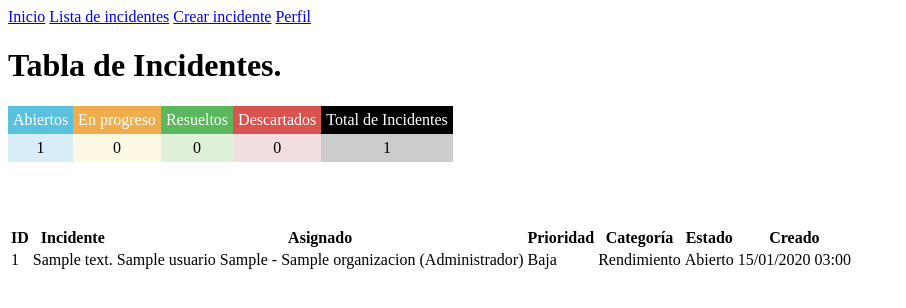
After one commit to amadorssa/incidentia, a Django app: a page that uses incidents/templates/overview.html in a window 1280 px wide. The commit adds this page. Shown: the top 308 px of the page, without its empty margins (0-906 px from the left). Run offline with Django 4.2, Linux system fonts and the light colour scheme; a user stored in the database is signed in; tables that the repository leaves empty hold one stand-in row (values such as "Sample post"); some libraries are stand-ins or nearby versions.

```diff
--- a/cuentas/templates/change_pass.html
+++ b/cuentas/templates/change_pass.html
@@ -7,6 +7,7 @@
     <meta name="viewport" content="width=device-width, initial-scale=1.0">
 </head>
 
+<body>
 <h1>Cambiar Contraseña</h1>
     <div style="text-align: center;">
         {% if usuario.foto_perfil %}
@@ -22,5 +23,8 @@
         {{ formulario.as_p }}
 
         <button type="submit" name="action" value="save">Cambiar Contraseña</button>
+        <!-- Boton para cancelar y regresarse al perfil del usuario -->
+        <button type="button" onclick="location.href='{% url 'accounts:profile' slug=slug %}'">Cancelar</button>
     </form>
+</body>
 </html>
--- a/cuentas/templates/edit_profile.html
+++ b/cuentas/templates/edit_profile.html
@@ -55,7 +55,7 @@
     <!-- Contenedor para los botones -->
     <div style="display: flex; justify-content: space-between; margin-top: 20px;">
         <button type="submit" style="padding: 10px; background-color: lightgray;">Actualizar Perfil</button>
-        <a href="{% url 'sign_out' %}" class="btn" style="padding: 10px; background-color: red; color: white; text-decoration: none;">Cerrar Sesión</a>
+        <a href="{% url 'accounts:sign_out' %}" class="btn" style="padding: 10px; background-color: red; color: white; text-decoration: none;">Cerrar Sesión</a>
     </div>
   </form>
 {% endblock %}
--- a/cuentas/urls.py
+++ b/cuentas/urls.py
@@ -3,13 +3,14 @@ from django.conf import settings
 from django.conf.urls.static import static
 from .views import sign_up, sign_in, profile, sign_out, edit_profile, change_pass
 
+app_name = "accounts"
 urlpatterns = [
     path('signup/', sign_up, name='sign_up'),
     path('login/', sign_in, name='sign_in'),
-    path('profile/', profile, name='profile'),
+    path('<slug:slug>/profile/', profile, name='profile'),
     path('logout/', sign_out, name='sign_out'),
-    path('edit_profile/', edit_profile, name='edit_profile'),
-    path('change_pass/', change_pass, name='change_pass')
+    path('<slug:slug>/edit_profile/', edit_profile, name='edit_profile'),
+    path('<slug:slug>/change_pass/', change_pass, name='change_pass')
 ]
 
 if settings.DEBUG:
--- a/incidents/models.py
+++ b/incidents/models.py
@@ -26,6 +26,7 @@ class Incident(models.Model):
     ]
     ESTADO_CHOICES = [
         ('ABIERTO', 'Abierto'),
+        ('EN_PROGRESO', 'En progreso'),
         ('RESUELTO', 'Resuleto'),
         ('DESCARTADO', 'Descartado'),
     ]
--- a/incidents/templates/add_incident.html
+++ b/incidents/templates/add_incident.html
@@ -33,9 +33,9 @@
     </style>
 </head>
 
-<a href="{% url 'incidents:incident_table' slug=slug %}">Inicio</a>
+<a href="{% url 'incidents:overview' slug=slug %}">Inicio</a>
 <a href="{% url 'incidents:incident_table' slug=slug %}">Lista de incidentes</a>
-<a href="{% url 'profile' %}">Perfil</a>
+<a href="{% url 'accounts:profile' slug=slug%}">Perfil</a>
 <body>
 
 <h1>Agregar incidente.</h1>
--- /dev/null
+++ b/incidents/templates/overview.html
@@ -0,0 +1,98 @@
+<!DOCTYPE html>
+<html lang="es">
+<head>
+    <meta charset="UTF-8">
+    <meta name="viewport" content="width=device-width, initial-scale=1.0">
+    <title>Tablas de Incidentes</title>
+</head>
+<body>
+    <a href="{% url 'incidents:overview' slug=slug %}">Inicio</a>
+    <a href="{% url 'incidents:incident_table' slug=slug %}">Lista de incidentes</a>
+    <a href="{% url 'incidents:add_incident' slug=slug %}">Crear incidente</a>
+    <a href="{% url 'accounts:profile' slug=slug%}">Perfil</a>
+    <h1>Tabla de Incidentes.</h1>
+
+    <table style="width: auto; border-collapse: collapse; margin-bottom: 10px; text-align: center;">
+        <tr>
+            <td style="background-color: #5bc0de; color: #fff; padding: 5px;">Abiertos</td>
+            <td style="background-color: #f0ad4e; color: #fff; padding: 5px;">En progreso</td>
+            <td style="background-color: #5cb85c; color: #fff; padding: 5px;">Resueltos</td>
+            <td style="background-color: #d9534f; color: #fff; padding: 5px;">Descartados</td>
+            <td style="background-color: #000000; color: #fff; padding: 5px;">Total de Incidentes</td>
+        </tr>
+        <tr>
+            <td style="background-color: #d9edf7; padding: 5px;">{{ incident_counts.ABIERTO }}</td>
+            <td style="background-color: #fcf8e3; padding: 5px;">{{ incident_counts.EN_PROGRESO }}</td>
+            <td style="background-color: #dff0d8; padding: 5px;">{{ incident_counts.RESUELTO }}</td>
+            <td style="background-color: #f2dede; padding: 5px;">{{ incident_counts.DESCARTADO }}</td>
+            <td style="background-color: #a7a6a691; padding: 5px;">{{ total_incidentes }}</td>
+        </tr>
+    </table>
+
+    <!-- Salto de pagina -->
+    <br><br><br>
+
+    <!-- Últimos 5 incidentes -->
+    <div class="latest-incidents">
+        <table>
+            <thead>
+                <tr>
+                    <th>ID</th>
+                    <th>Incidente</th>
+                    <th>Asignado</th>
+                    <th>Prioridad</th>
+                    <th>Categoría</th>
+                    <th>Estado</th>
+                    <th>Creado</th>
+                </tr>
+            </thead>
+            <tbody>
+                {% for incident in latest_incidents %}
+                <tr>
+                    <td>{{ incident.id }}</td>
+                    <td>{{ incident.incident_text }}</td>
+                    <td>{{ incident.assigned_to }}</td>
+                    <td>{{ incident.get_prioridad_display }}</td>
+                    <td>{{ incident.get_category_display }}</td>
+                    <td>{{ incident.get_estado_display }}</td>
+                    <td>{{ incident.pub_date|date:"d/m/Y H:i" }}</td>
+                </tr>
+                {% endfor %}
+            </tbody>
+        </table>
+    </div>
+
+    <script> // Enviar cambios al servidor mediante una petición POST (usado para cambiar el estado del incidente)
+        document.addEventListener("DOMContentLoaded", function () {
+            document.querySelectorAll(".update-estado").forEach(select => {
+                select.addEventListener("change", function () {
+                    const form = this.closest(".update-estado-form");
+                    const formData = new FormData(form);
+
+                    fetch("", {
+                        method: "POST",
+                        body: formData,
+                        headers: {
+                            "X-CSRFToken": "{{ csrf_token }}"
+                        }
+                    })
+                    .then(response => response.json())
+                    .then(data => {
+                        if (data.error) {
+                            alert(data.error);
+                        } else {
+                            alert(data.message);
+                            location.reload(); // Refrescar la página para reflejar el cambio
+                        }
+                    })
+                    .catch(error => {
+                        console.error("Error:", error);
+                        alert("Hubo un problema al actualizar el estado.");
+                    });
+                });
+            });
+        });
+    </script>
+
+</body>
+</html>
--- a/incidents/urls.py
+++ b/incidents/urls.py
@@ -16,6 +16,7 @@ urlpatterns = [
     path('<slug:slug>/incident/<int:pk>/edit/', EditIncidentView.as_view(), name='edit_incident'),
 
     # Muestra una tabla con los incidentes de una organización específica
+    path('<slug:slug>/incident/overview/', views.IncidentOverviewView.as_view(), name='overview'),
     path('<slug:slug>/incident/list/', views.IncidentTableView.as_view(), name='incident_table'),
     path('<slug:slug>/incident/<int:pk>/delete/', views.delete_incident, name='delete-incident'),
     path('<slug:slug>/incident/export/', views.export_incidents_csv, name='export_incidents_csv'),
--- a/incidents/views.py
+++ b/incidents/views.py
@@ -180,6 +180,30 @@ class EditIncidentView(LoginRequiredMixin, generic.UpdateView):
 
         return context
 
+class IncidentOverviewView(LoginRequiredMixin, generic.TemplateView):
+    template_name = "overview.html"
+
+    def get_context_data(self, **kwargs):
+        context = super().get_context_data(**kwargs)
+        organizacion = get_object_or_404(Organizacion, slug=self.kwargs['slug'])
+
+        # Obtener el conteo de incidentes por estado
+        incident_counts = Incident.objects.filter(organizacion=organizacion).values('estado').annotate(total=Count('estado'))
+        estados_dict = {estado[0]: 0 for estado in Incident.ESTADO_CHOICES}
+        for count in incident_counts:
+            estados_dict[count['estado']] = count['total']
+
+        # Obtener los últimos 5 incidentes
+        latest_incidents = Incident.objects.filter(organizacion=organizacion).order_by("-pub_date")[:5]
+
+        context['slug'] = organizacion.slug
+        context['incident_counts'] = estados_dict
+        context['total_incidentes'] = sum(estados_dict.values())
+        context['latest_incidents'] = latest_incidents
+
+        return context
+
+
 class IncidentTableView(LoginRequiredMixin, generic.ListView):
     model = Incident
     template_name = "table.html"
@@ -227,6 +251,7 @@ class IncidentTableView(LoginRequiredMixin, generic.ListView):
         user_creator = self.request.GET.get("user_creator")
         estado = self.request.GET.get("estado")
         category = self.request.GET.get("category")
+        prioridad = self.request.GET.get("prioridad")
 
         # Filtramos por organización y texto de búsqueda
         incidents = Incident.objects.filter(
@@ -245,6 +270,9 @@ class IncidentTableView(LoginRequiredMixin, generic.ListView):
         if category:
             # Filtrar por categoría si se especifica
             incidents = incidents.filter(category=category)
+
+        if prioridad:
+            incidents = incidents.filter(prioridad=prioridad)  # Aplica filtro de prioridad
 
         #incidents = incidents.select_related('user_creator', 'organizacion')
 
@@ -308,6 +336,9 @@ class IncidentTableView(LoginRequiredMixin, generic.ListView):
 
         # Pasa las categorías al contexto
         context['categories'] = Incident.CATEGORY_CHOICES
+
+        context['prioridades'] = Incident.PRIORIDAD_CHOICES
+
 
         return context
 
--- a/organizaciones/templates/my_organizations.html
+++ b/organizaciones/templates/my_organizations.html
@@ -3,7 +3,6 @@
 <nav>
     <a href="{% url 'create_organization' %}">Crear Organización</a>
     <a href="{% url 'join_organization' %}">Unirse a Organización</a>
-    <a href="{% url 'profile' %}">Perfil</a>
 </nav>
 
 <ul>
--- a/organizaciones/templates/organization_detail.html
+++ b/organizaciones/templates/organization_detail.html
@@ -2,7 +2,6 @@
 <p>Correo: {{ organizacion.correo }}</p>
 <p>Código de acceso: {{ organizacion.codigo_acceso }}</p>
 
-<li><a href="{% url 'profile' %}">Perfil</a></li>
 
 <h2>Miembros</h2>
 <table border="1">
```
Also changed, not shown: cuentas/templates/base.html (+4 -3 lines), cuentas/templates/profile.html (+5 -3 lines), cuentas/views.py (+13 -13 lines), incidents/templates/detail.html (+10 -7 lines), incidents/templates/edit_incident.html (+5 -2 lines), incidents/templates/table.html (+10 -24 lines).
